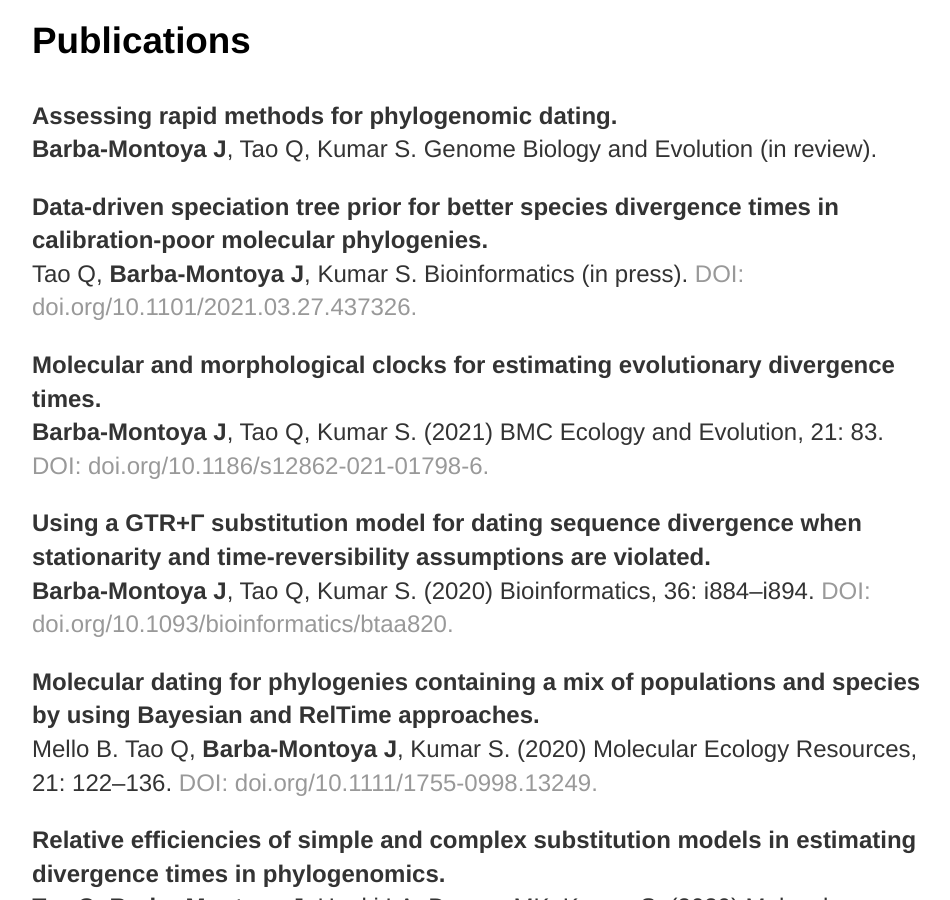
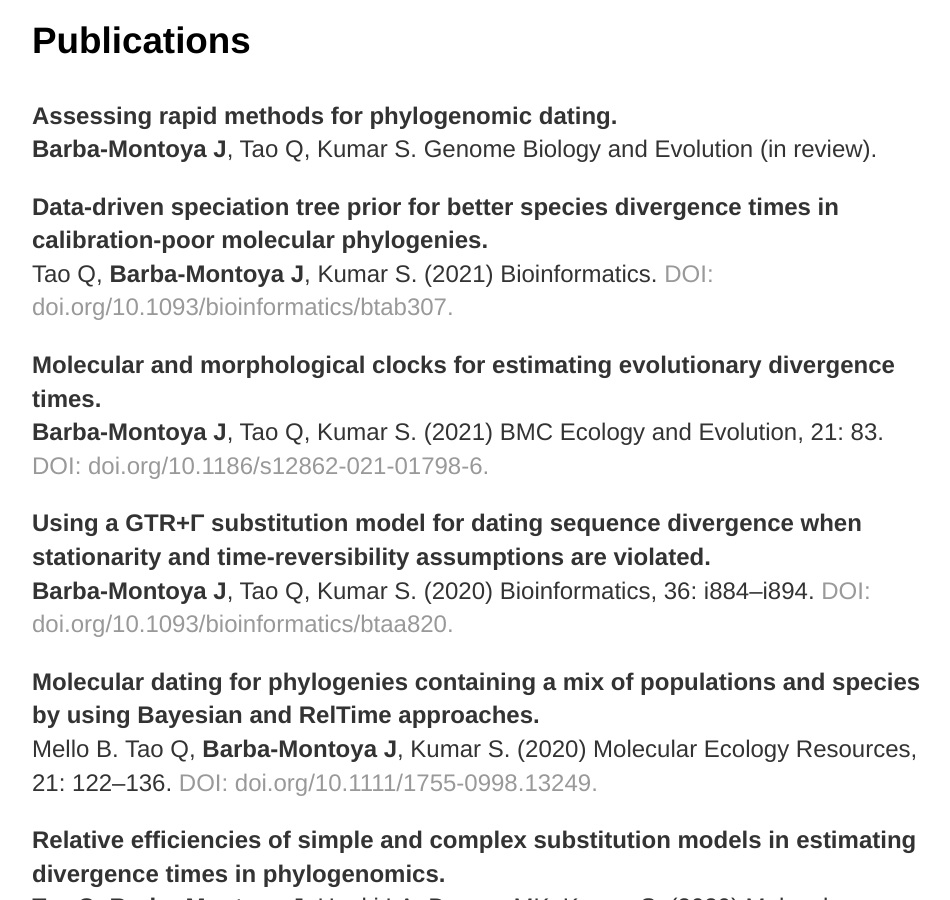
Before and after one commit to josebarbamontoya/josebarbamontoya.github.io, a Jekyll site: the page built from research/index.html, in a window 1280 px wide and 900 px high, scrolled down 304 px. Shown: the whole window, without its empty margins (160-1110 px from the left). Built offline with Jekyll 4.4.1, drawn with Linux system fonts in a browser that asks for light colours.

Commit message:
Update index.html

```diff
--- a/research/index.html
+++ b/research/index.html
@@ -12,7 +12,7 @@ title: Jose Barba-Montoya
 <b>Barba-Montoya J</b>, Tao Q, Kumar S. Genome Biology and Evolution (in review).
 
 <p><b>Data-driven speciation tree prior for better species divergence times in calibration-poor molecular phylogenies.</b><br>
-Tao Q, <b>Barba-Montoya J</b>, Kumar S. Bioinformatics (in press). <a href="https://doi.org/10.1101/2021.03.27.437326">DOI: doi.org/10.1101/2021.03.27.437326.</a>
+Tao Q, <b>Barba-Montoya J</b>, Kumar S. (2021) Bioinformatics. <a href=" https://doi.org/10.1093/bioinformatics/btab307">DOI: doi.org/10.1093/bioinformatics/btab307.</a>
 
 <p><b>Molecular and morphological clocks for estimating evolutionary divergence times.</b><br>
 <b>Barba-Montoya J</b>, Tao Q, Kumar S. (2021) BMC Ecology and Evolution, 21: 83. <a href="https://doi.org/10.1186/s12862-021-01798-6">DOI: doi.org/10.1186/s12862-021-01798-6.</a>
```
